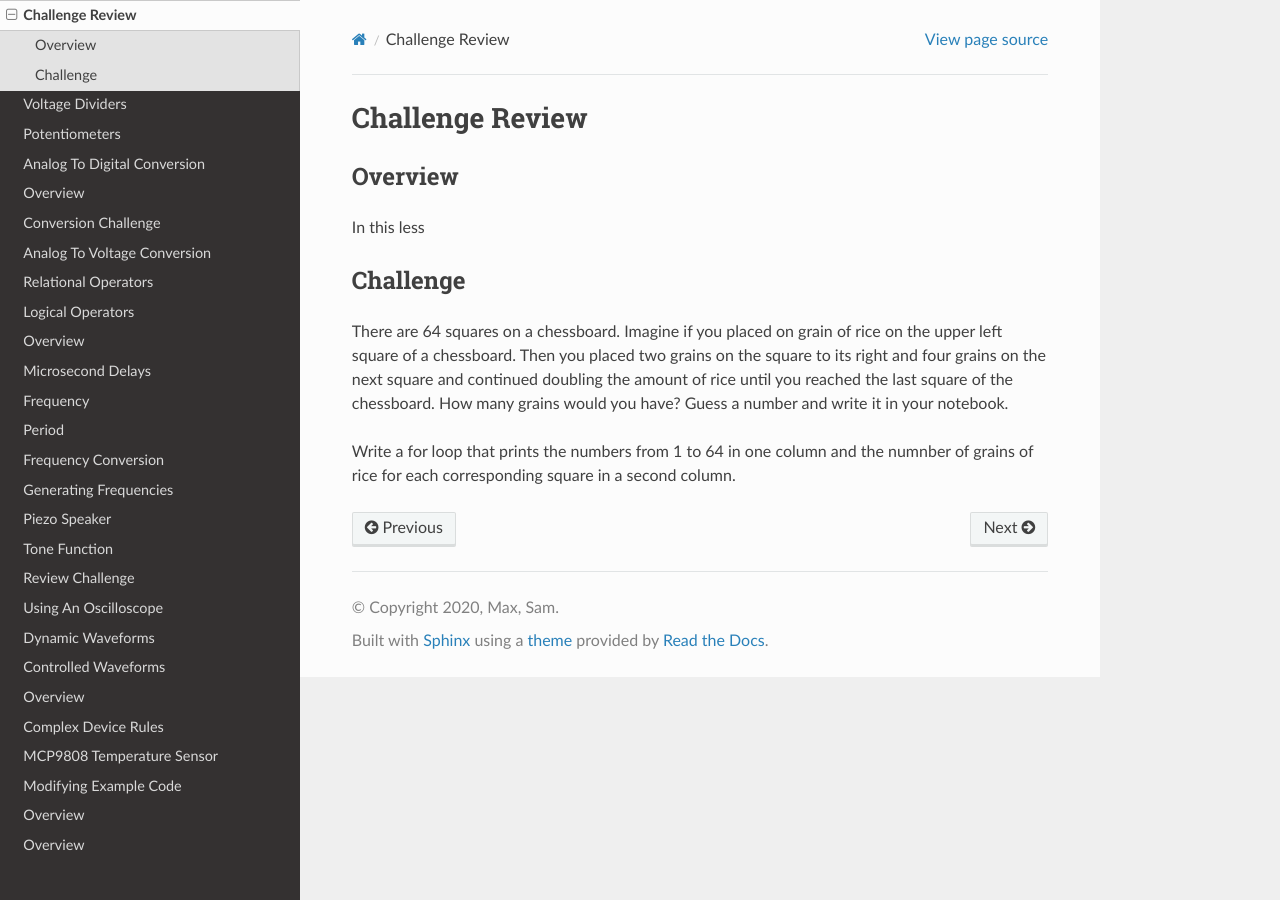
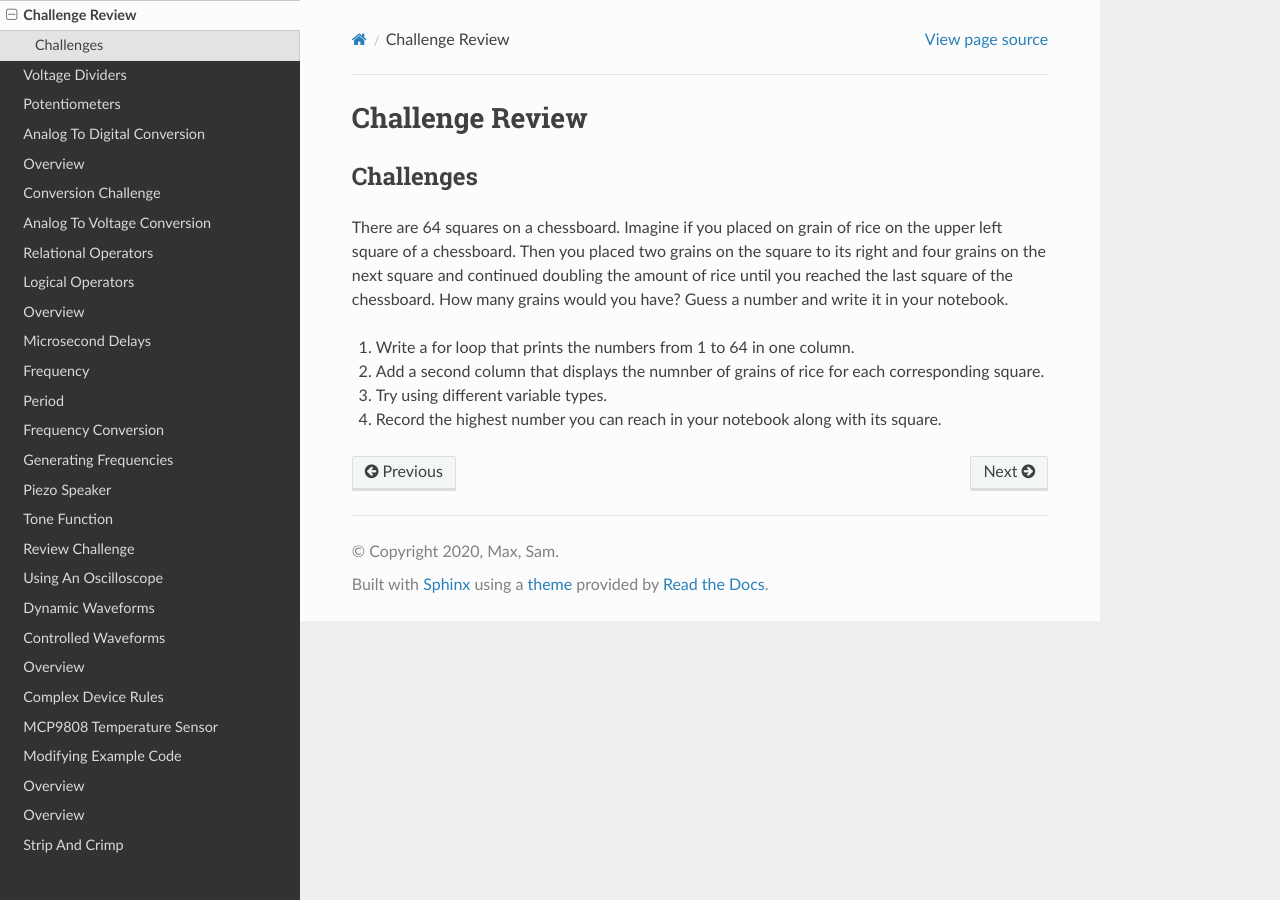
Before and after one commit to maxtkc/mvths-wiki, a Sphinx documentation site: the page built from docs/020d-challenge-review.rst, in a window 1280 px wide. Built offline with Sphinx 7.4.7 and the Read the Docs theme 2.0.0, drawn with Linux system fonts in a browser that asks for light colours; pages that are not in the unit, such as notebooks, are missing from menus.

Commit message:
Update 020d-challenge-review.rst

```diff
--- a/docs/020d-challenge-review.rst
+++ b/docs/020d-challenge-review.rst
@@ -1,14 +1,15 @@
 Challenge Review
 =========================
 
-Overview
---------
 
-In this less
-
-
-Challenge
+Challenges
 ----------
 There are 64 squares on a chessboard. Imagine if you placed on grain of rice on the upper left square of a chessboard. Then you placed two grains on the square to its right and four grains on the next square and continued doubling the amount of rice until you reached the last square of the chessboard. How many grains would you have? Guess a number and write it in your notebook.
 
-Write a for loop that prints the numbers from 1 to 64 in one column and the numnber of grains of rice for each corresponding square in a second column.
+#. Write a for loop that prints the numbers from 1 to 64 in one column.
+
+#. Add a second column that displays the numnber of grains of rice for each corresponding square.
+
+#. Try using different variable types.
+
+#. Record the highest number you can reach in your notebook along with its square.
```
